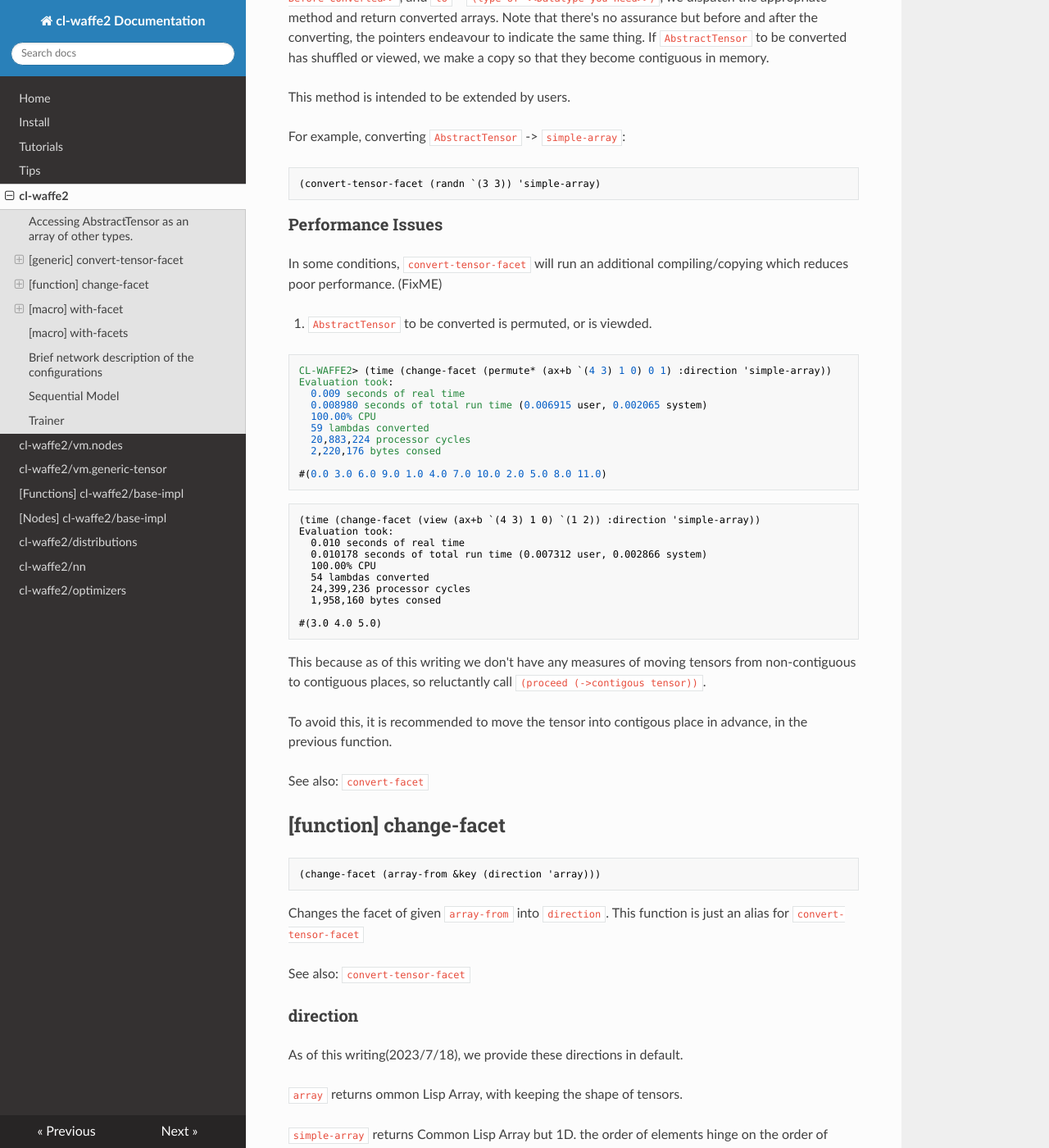
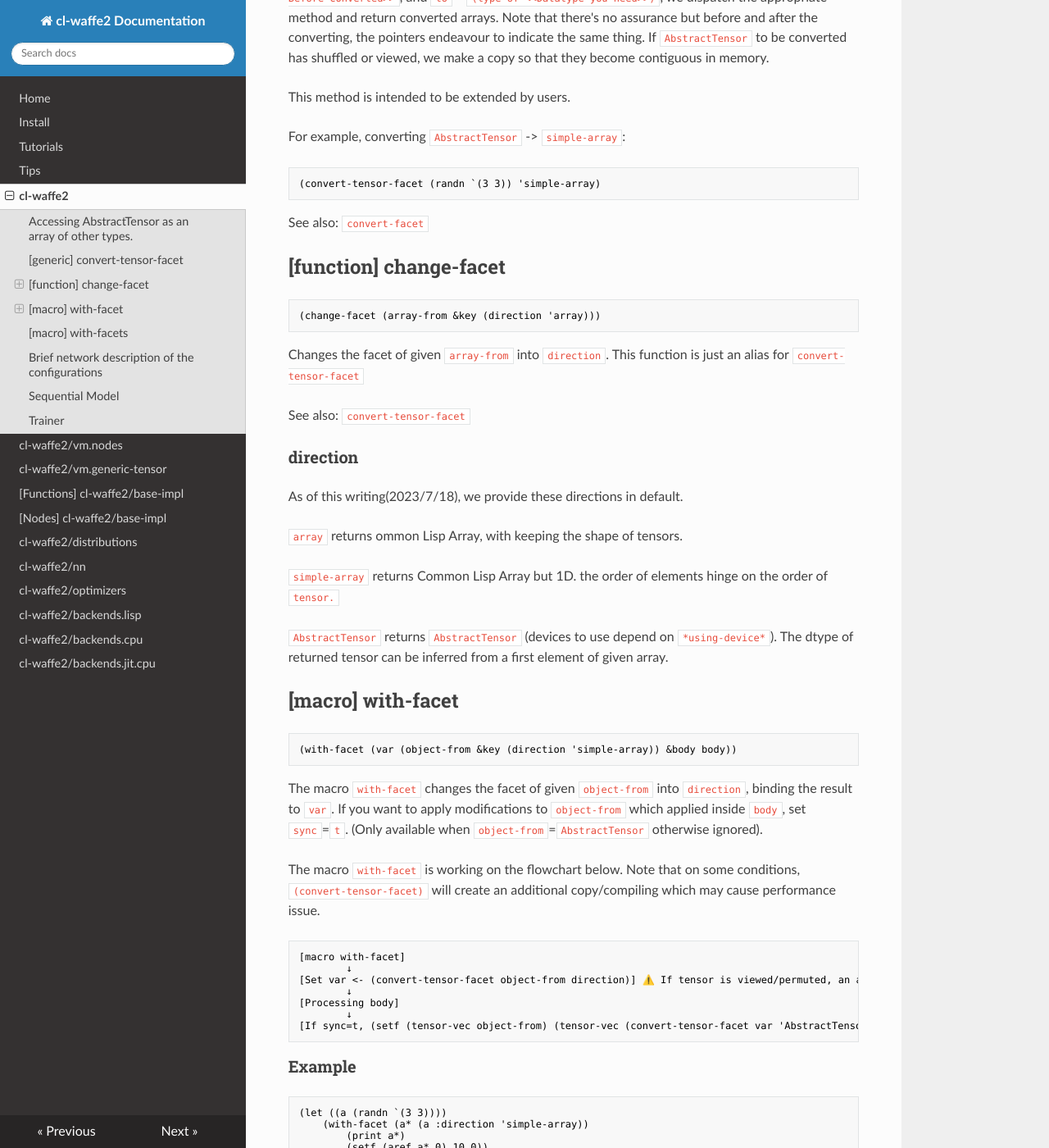
Before and after one commit to hikettei/cl-waffe2, an MkDocs documentation site: the page built from docs/cl-waffe2-docs/docs/utils.md, in a window 1280 px wide and 1400 px high, scrolled down 539 px. Shown: the whole window at 82% size. Built offline with MkDocs 1.6.1, drawn with Linux system fonts in a browser that asks for light colours; nearby versions of some CDN libraries; some of the changed text lies outside the part shown.

Commit message:
[Document] updated documentations on external backends

````diff
--- a/docs/cl-waffe2-docs/docs/utils.md
+++ b/docs/cl-waffe2-docs/docs/utils.md
@@ -20,42 +19,6 @@
 ```lisp
 (convert-tensor-facet (randn `(3 3)) 'simple-array)
 ```
-
-### Performance Issues
-
-In some conditions, `convert-tensor-facet` will run an additional compiling/copying which reduces poor performance. (FixME)
-
-1. `AbstractTensor` to be converted is permuted, or is viewded.
-
-```
-CL-WAFFE2> (time (change-facet (permute* (ax+b `(4 3) 1 0) 0 1) :direction 'simple-array))
-Evaluation took:
-  0.009 seconds of real time
-  0.008980 seconds of total run time (0.006915 user, 0.002065 system)
-  100.00% CPU
-  59 lambdas converted
-  20,883,224 processor cycles
-  2,220,176 bytes consed
-
-#(0.0 3.0 6.0 9.0 1.0 4.0 7.0 10.0 2.0 5.0 8.0 11.0)
-```
-
-```lisp
-(time (change-facet (view (ax+b `(4 3) 1 0) `(1 2)) :direction 'simple-array))
-Evaluation took:
-  0.010 seconds of real time
-  0.010178 seconds of total run time (0.007312 user, 0.002866 system)
-  100.00% CPU
-  54 lambdas converted
-  24,399,236 processor cycles
-  1,958,160 bytes consed
-
-#(3.0 4.0 5.0)
-```
-
-This because as of this writing we don't have any measures of moving tensors from non-contiguous to contiguous places, so reluctantly call `(proceed (->contigous tensor))`.
-
-To avoid this, it is recommended to move the tensor into contigous place in advance, in the previous function.
 
 See also: `convert-facet`
 
--- a/docs/cl-waffe2-docs/mkdocs.yml
+++ b/docs/cl-waffe2-docs/mkdocs.yml
@@ -13,6 +13,9 @@
     - cl-waffe2/distributions: distributions.md
     - cl-waffe2/nn: nn.md
     - cl-waffe2/optimizers: optimizer.md
+    - cl-waffe2/backends.lisp: lisp-tensor-backend.md
+    - cl-waffe2/backends.cpu: cpu-tensor-backend.md
+    - cl-waffe2/backends.jit.cpu: cpu-jit-tensor-backend.md
 
 theme: readthedocs
 
````
Also changed, not shown: other parts of docs/cl-waffe2-docs/docs/utils.md (+1 -2 lines), docs/cl-waffe2-docs/docs/base-impl.md (+1 -3 lines), docs/cl-waffe2-docs/docs/cpu-jit-tensor-backend.md (added, +40 -0 lines), docs/cl-waffe2-docs/docs/cpu-tensor-backend.md (added, +3 -0 lines), docs/cl-waffe2-docs/docs/distributions.md (+22 -22 lines), docs/cl-waffe2-docs/docs/generic-tensor.md (+3 -3 lines), docs/cl-waffe2-docs/docs/lisp-tensor-backend.md (added, +6 -0 lines), docs/cl-waffe2-docs/docs/nn.md (+15 -15 lines), 7 other files.
